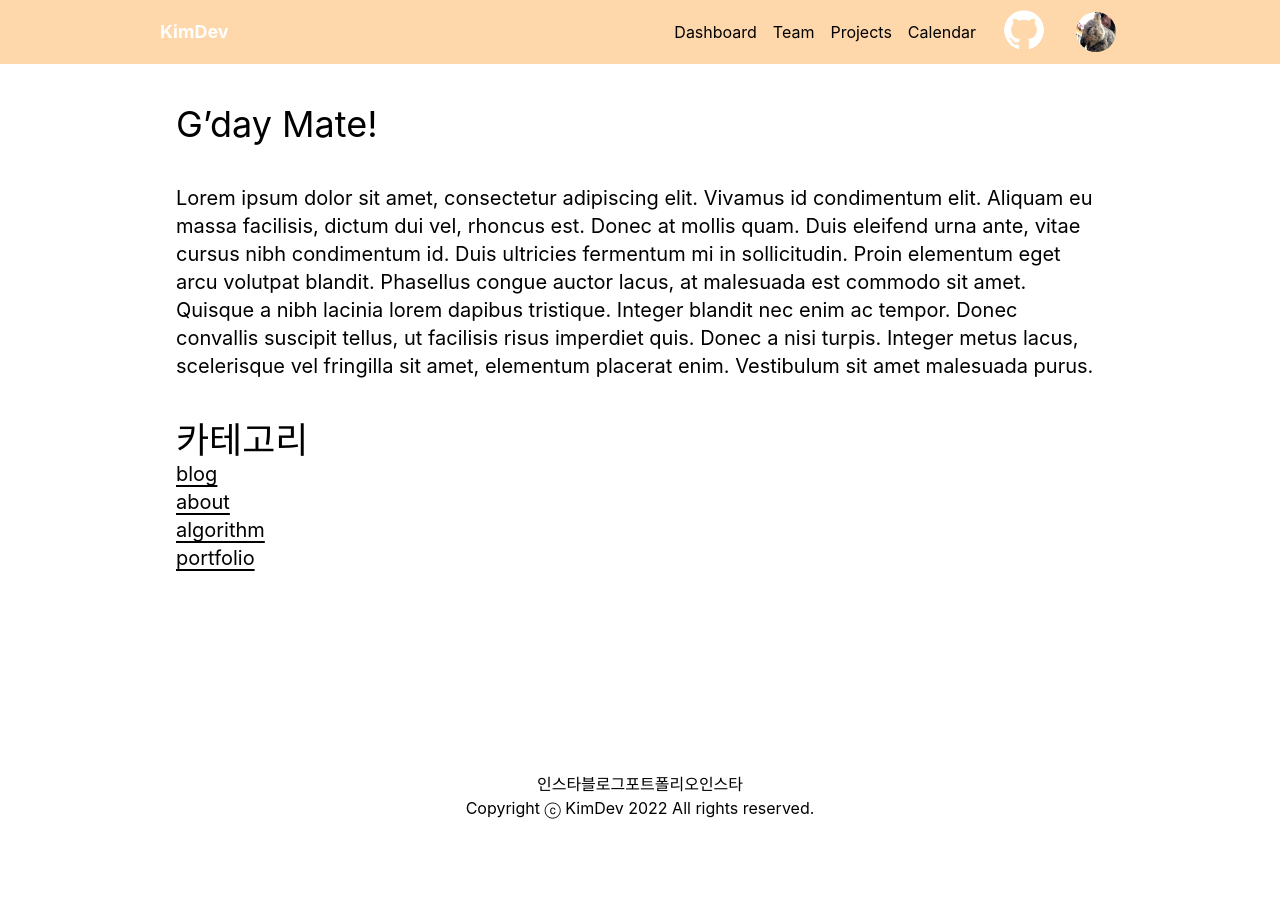
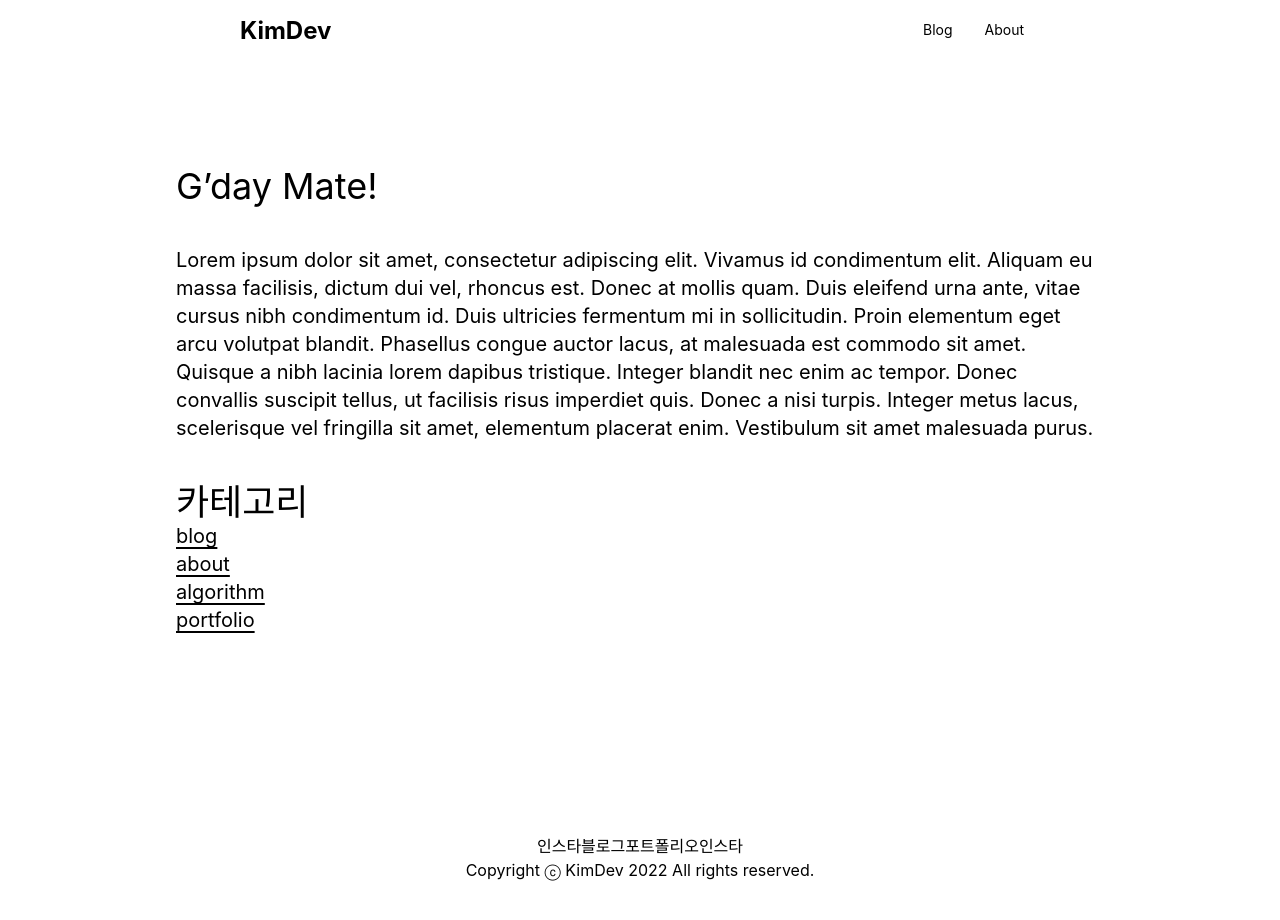
Before and after one commit to seongsoo96/blog, a Next.js app: page / in a window 1280 px wide. Shown: the top 920 px of the page. Built offline with nearby package versions, Linux system fonts and the light colour scheme.

Commit message:
feat: update style in navbar.tsx

```diff
--- a/components/navbar.tsx
+++ b/components/navbar.tsx
@@ -21,7 +21,39 @@ export default function Navbar() {
 	const onClick = () => (drop ? setDrop(false) : setDrop(true));
 	return (
 		<>
-			<header className="fixed top-0 left-0 h-16 right-0 bg-orange-200 flex justify-between">
+			<header>
+				<div className="px-60 flex justify-between items-center">
+					<div>
+						<Link href="/">
+							<a>
+								<h1 className="text-xl md:text-2xl font-bold">
+									KimDev
+								</h1>
+							</a>
+						</Link>
+					</div>
+					<nav>
+						<ol className="flex text-sm">
+							<Link href="/blog">
+								<a>
+									<li className="mx-3 sm:mx-4 my-5 border-b-2 border-white hover:border-primary transition duration-500 border-primary">
+										Blog
+									</li>
+								</a>
+							</Link>
+							<Link href="/about">
+								<a>
+									<li className="mx-3 sm:mx-4 my-5 border-b-2 border-white hover:border-primary transition duration-500 ">
+										About
+									</li>
+								</a>
+							</Link>
+						</ol>
+					</nav>
+				</div>
+			</header>
+
+			{/* <header className="fixed top-0 left-0 h-16 right-0 bg-orange-200 flex justify-between">
 				<div className="container px-40 mx-auto flex flex-wrap items-center justify-between">
 					<Link href="/">
 						<a className="text-lg font-bold leading-relaxed inline-block mr-4 py-2 whitespace-nowrap text-white">
@@ -81,7 +113,8 @@ export default function Navbar() {
 						</li>
 					</ul>
 				</div>
-			</header>
+			</header> */}
+
 			{/* <div>
 				<nav className="relative flex flex-wrap items-center justify-between px-2 py-3 bg-teal-500 mb-3">
 					<div className="container px-4 mx-auto flex flex-wrap items-center justify-between">
```
